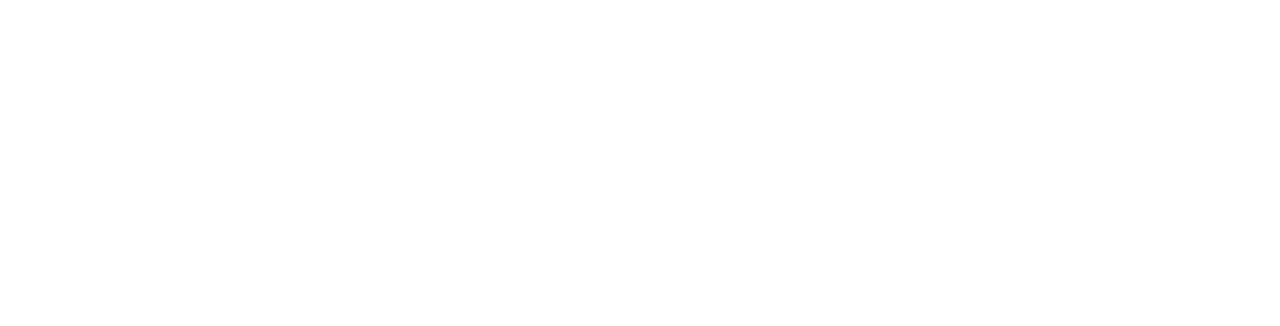
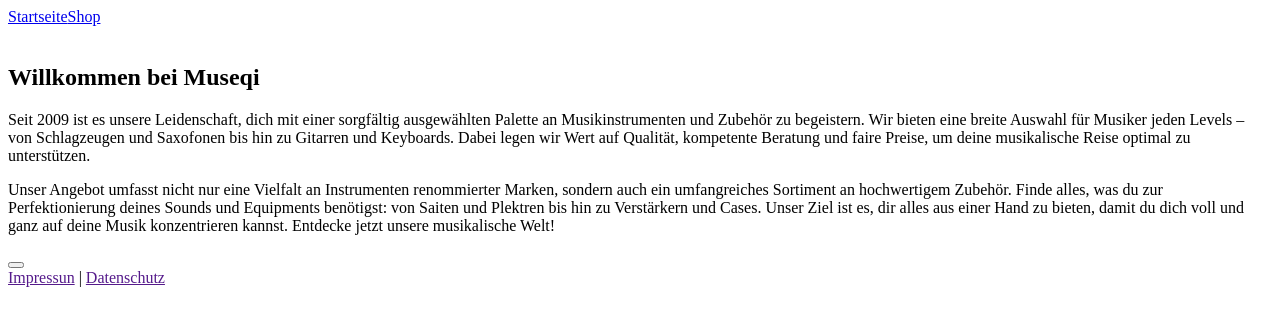
Before and after one commit to SandroHatzfeld/Shopping-Cart, a React (Vite) app: page / in a window 1280 px wide. Shown: the top 326 px of the page. Built offline with nearby package versions, Linux system fonts and the light colour scheme.

Commit message:
start setting up elements and routes

```diff
--- a/package.json
+++ b/package.json
@@ -8,7 +8,6 @@
     "build": "vite build",
     "lint": "eslint .",
     "test": "vitest",
-    "test:watch": "vitest --watch",
     "preview": "vite preview"
   },
   "dependencies": {
--- a/src/components/Button.jsx
+++ b/src/components/Button.jsx
@@ -0,0 +1,3 @@
+export default function Button() {
+	return <button></button>
+}
--- a/src/components/Footer.jsx
+++ b/src/components/Footer.jsx
@@ -1,3 +1,9 @@
 export default function Footer() {
-	return <></>
+  return (
+    <div>
+      <div>
+        <a href=''>Impressun</a> | <a href=''>Datenschutz</a>
+      </div>
+    </div>
+  )
 }
--- /dev/null
+++ b/src/components/Icon.jsx
@@ -0,0 +1,3 @@
+export default function Icon() {
+	return <i></i>
+}
--- a/src/components/Navigation.jsx
+++ b/src/components/Navigation.jsx
@@ -1,3 +1,18 @@
+import { Link } from "react-router-dom"
+import Icon from './Icon.jsx'
+
 export default function Navigation() {
-	return <></>
+  return (
+    <nav>
+      <div>
+        <Link to='/'><img /></Link>
+        <Link to='/'>Startseite</Link>
+        <Link to='/shop'>Shop</Link>
+      </div>
+			<div>
+				<Icon />
+				<Icon />
+			</div>
+    </nav>
+  )
 }
--- a/src/main.jsx
+++ b/src/main.jsx
@@ -1,8 +1,12 @@
+import { createBrowserRouter, RouterProvider } from 'react-router-dom'
+import { createRoot } from 'react-dom/client'
 import { StrictMode } from 'react'
-import { createRoot } from 'react-dom/client'
+import routes from './routes/routes.jsx'
 
+const router = createBrowserRouter(routes)
 
 createRoot(document.getElementById('root')).render(
   <StrictMode>
+    <RouterProvider router={router} />
   </StrictMode>,
 )
--- /dev/null
+++ b/src/routes/ErrorPage.jsx
@@ -0,0 +1,6 @@
+export default function ErrorPage() {
+	return <div>
+		<h1>Oops, es ist ein Fehler passiert.</h1>
+		<Link to='/'>Zurück zur Startseite</Link>
+	</div>
+}
--- a/src/routes/Home.jsx
+++ b/src/routes/Home.jsx
@@ -1,12 +1,41 @@
 import Footer from "../components/Footer.jsx"
 import Navigation from "../components/Navigation.jsx"
 import ImageSlider from "../components/ImageSlider.jsx"
+import Button from "../components/Button.jsx"
 
 export default function Home() {
   return (
     <>
       <Navigation />
-			<ImageSlider />
+
+      <main>
+        <ImageSlider />
+        <section>
+          <img />
+          <div>
+            <h1>Willkommen bei Museqi</h1>
+            <p>
+              Seit 2009 ist es unsere Leidenschaft, dich mit einer sorgfältig
+              ausgewählten Palette an Musikinstrumenten und Zubehör zu
+              begeistern. Wir bieten eine breite Auswahl für Musiker jeden
+              Levels – von Schlagzeugen und Saxofonen bis hin zu Gitarren und
+              Keyboards. Dabei legen wir Wert auf Qualität, kompetente Beratung
+              und faire Preise, um deine musikalische Reise optimal zu
+              unterstützen.
+            </p>
+            <p>
+              Unser Angebot umfasst nicht nur eine Vielfalt an Instrumenten
+              renommierter Marken, sondern auch ein umfangreiches Sortiment an
+              hochwertigem Zubehör. Finde alles, was du zur Perfektionierung
+              deines Sounds und Equipments benötigst: von Saiten und Plektren
+              bis hin zu Verstärkern und Cases. Unser Ziel ist es, dir alles aus
+              einer Hand zu bieten, damit du dich voll und ganz auf deine Musik
+              konzentrieren kannst. Entdecke jetzt unsere musikalische Welt!
+            </p>
+            <Button />
+          </div>
+        </section>
+      </main>
       <Footer />
     </>
   )
--- a/src/routes/Shop.jsx
+++ b/src/routes/Shop.jsx
@@ -0,0 +1,3 @@
+export default function Shop() {
+	return <></>
+}
--- /dev/null
+++ b/src/routes/routes.jsx
@@ -0,0 +1,17 @@
+import Home from './Home.jsx'
+import Shop from './Shop.jsx'
+import ErrorPage from './ErrorPage.jsx'
+
+const routes = [
+	{
+		path: '/',
+		element: <Home />,
+		errorElement: <ErrorPage />,
+	},
+	{
+		path: 'shop',
+		element: <Shop />,
+	},
+]
+
+export default routes
```
Also changed, not shown: tests/setup.js (+6 -6 lines), 1 other file (tests, documents, lock files or other folders).
